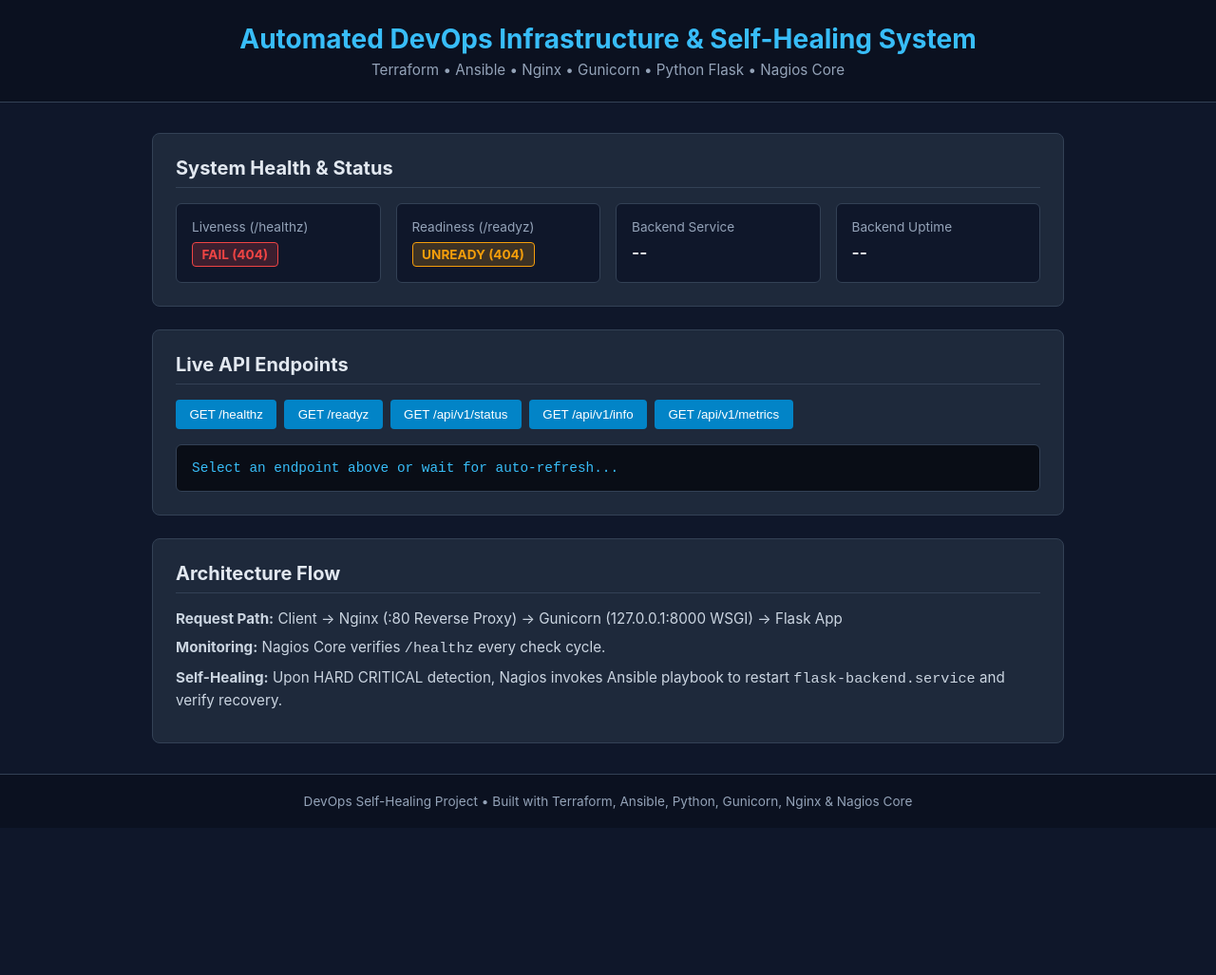
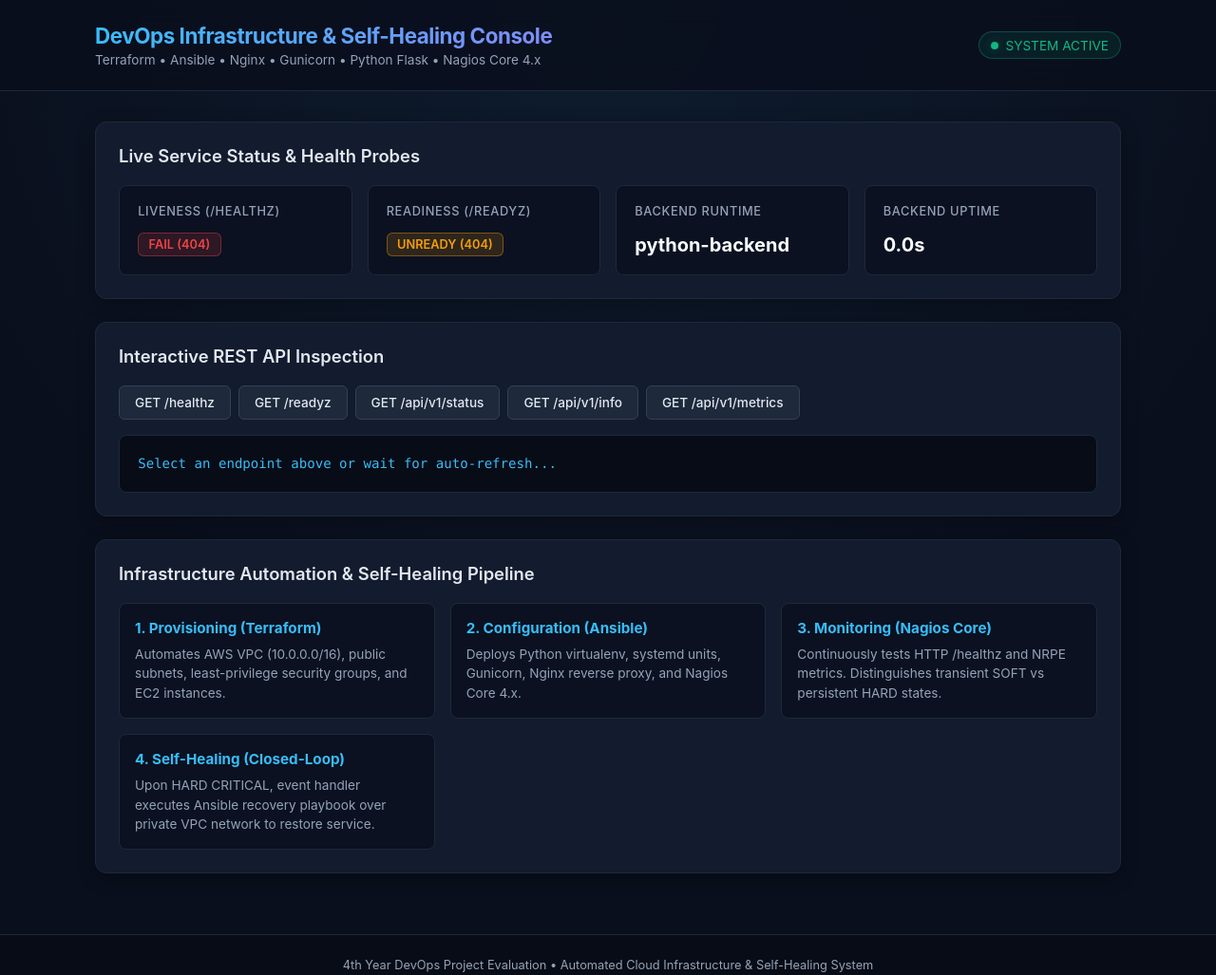
Before and after one commit to ojaswi1234/aws_monitoring_terraform, a plain HTML site: page frontend/index.html in a window 1280 px wide. Shown: the whole page at 95% size. Before the commit the page ends 872 px from the top, so only its background shows below. Drawn offline with Linux system fonts and the light colour scheme; no server answers.

Commit message:
docs: add 4th-year devops viva defense guide and polish cloud dashboard ui

```diff
--- a/frontend/css/style.css
+++ b/frontend/css/style.css
@@ -1,13 +1,17 @@
 :root {
-    --bg-primary: #0f172a;
-    --bg-card: #1e293b;
+    --bg-primary: #0a0f1d;
+    --bg-card: #131b2e;
+    --bg-card-hover: #1a243d;
     --text-primary: #f8fafc;
     --text-muted: #94a3b8;
     --accent-blue: #38bdf8;
-    --accent-green: #22c55e;
+    --accent-cyan: #06b6d4;
+    --accent-green: #10b981;
     --accent-red: #ef4444;
     --accent-amber: #f59e0b;
-    --border-color: #334155;
+    --border-color: #1e293b;
+    --border-highlight: #334155;
+    --glow-green: rgba(16, 185, 129, 0.25);
 }
 
 * {
@@ -17,35 +21,80 @@
 }
 
 body {
-    font-family: -apple-system, BlinkMacSystemFont, "Segoe UI", Roboto, Helvetica, Arial, sans-serif;
+    font-family: -apple-system, BlinkMacSystemFont, "Segoe UI", Roboto, "Inter", sans-serif;
     background-color: var(--bg-primary);
     color: var(--text-primary);
     min-height: 100vh;
     display: flex;
     flex-direction: column;
+    background-image: radial-gradient(circle at 50% 0%, rgba(56, 189, 248, 0.08) 0%, transparent 60%);
 }
 
 header {
-    background-color: #0b1120;
+    background-color: rgba(10, 15, 29, 0.85);
+    backdrop-filter: blur(12px);
     border-bottom: 1px solid var(--border-color);
     padding: 1.5rem 1rem;
-    text-align: center;
+    position: sticky;
+    top: 0;
+    z-index: 100;
 }
 
-header h1 {
-    font-size: 1.75rem;
-    color: var(--accent-blue);
-    margin-bottom: 0.35rem;
+.header-container {
+    max-width: 1080px;
+    margin: 0 auto;
+    display: flex;
+    justify-content: space-between;
+    align-items: center;
+    flex-wrap: wrap;
+    gap: 1rem;
+}
+
+.brand-title {
+    font-size: 1.4rem;
+    font-weight: 700;
+    letter-spacing: -0.02em;
+    background: linear-gradient(135deg, #38bdf8 0%, #818cf8 100%);
+    -webkit-background-clip: text;
+    -webkit-text-fill-color: transparent;
+}
+
+.header-status-indicator {
+    display: flex;
+    align-items: center;
+    gap: 0.5rem;
+    font-size: 0.85rem;
+    color: var(--accent-green);
+    background: rgba(16, 185, 129, 0.1);
+    border: 1px solid rgba(16, 185, 129, 0.3);
+    padding: 0.35rem 0.75rem;
+    border-radius: 9999px;
+}
+
+.pulse-dot {
+    width: 8px;
+    height: 8px;
+    background-color: var(--accent-green);
+    border-radius: 50%;
+    box-shadow: 0 0 8px var(--accent-green);
+    animation: pulse 2s infinite;
+}
+
+@keyframes pulse {
+    0% { transform: scale(0.95); box-shadow: 0 0 0 0 rgba(16, 185, 129, 0.7); }
+    70% { transform: scale(1); box-shadow: 0 0 0 6px rgba(16, 185, 129, 0); }
+    100% { transform: scale(0.95); box-shadow: 0 0 0 0 rgba(16, 185, 129, 0); }
 }
 
 .subtitle {
     color: var(--text-muted);
-    font-size: 0.95rem;
+    font-size: 0.85rem;
+    margin-top: 0.25rem;
 }
 
 .dashboard-container {
-    max-width: 960px;
-    width: 95%;
+    max-width: 1080px;
+    width: 92%;
     margin: 2rem auto;
     flex: 1;
     display: flex;
@@ -56,69 +105,86 @@ header h1 {
 .card {
     background-color: var(--bg-card);
     border: 1px solid var(--border-color);
-    border-radius: 8px;
+    border-radius: 12px;
     padding: 1.5rem;
+    box-shadow: 0 4px 20px -2px rgba(0, 0, 0, 0.4);
+    transition: border-color 0.2s ease;
+}
+
+.card:hover {
+    border-color: var(--border-highlight);
 }
 
 .card h2 {
-    font-size: 1.25rem;
-    margin-bottom: 1rem;
+    font-size: 1.15rem;
+    font-weight: 600;
+    margin-bottom: 1.25rem;
     color: #e2e8f0;
-    border-bottom: 1px solid var(--border-color);
-    padding-bottom: 0.5rem;
+    display: flex;
+    align-items: center;
+    gap: 0.5rem;
 }
 
 .status-grid {
     display: grid;
-    grid-template-columns: repeat(auto-fit, minmax(200px, 1fr));
+    grid-template-columns: repeat(auto-fit, minmax(220px, 1fr));
     gap: 1rem;
 }
 
 .status-item {
-    background-color: #0f172a;
-    padding: 1rem;
-    border-radius: 6px;
+    background-color: #0b1120;
+    padding: 1.2rem;
+    border-radius: 8px;
     border: 1px solid var(--border-color);
     display: flex;
     flex-direction: column;
-    gap: 0.5rem;
+    justify-content: space-between;
+    min-height: 95px;
 }
 
 .status-item .label {
-    font-size: 0.85rem;
+    font-size: 0.8rem;
+    font-weight: 500;
     color: var(--text-muted);
+    text-transform: uppercase;
+    letter-spacing: 0.05em;
 }
 
 .status-item .value {
-    font-size: 1.1rem;
-    font-weight: 600;
+    font-size: 1.25rem;
+    font-weight: 700;
+    color: var(--text-primary);
+    margin-top: 0.35rem;
 }
 
 .badge {
-    display: inline-block;
-    padding: 0.25rem 0.6rem;
-    border-radius: 4px;
-    font-size: 0.85rem;
-    font-weight: bold;
+    display: inline-flex;
+    align-items: center;
+    gap: 0.35rem;
+    padding: 0.25rem 0.65rem;
+    border-radius: 6px;
+    font-size: 0.8rem;
+    font-weight: 600;
     width: fit-content;
+    margin-top: 0.4rem;
 }
 
 .badge.ok {
-    background-color: rgba(34, 197, 94, 0.2);
+    background-color: rgba(16, 185, 129, 0.15);
     color: var(--accent-green);
-    border: 1px solid var(--accent-green);
+    border: 1px solid rgba(16, 185, 129, 0.4);
 }
 
 .badge.fail {
-    background-color: rgba(239, 68, 68, 0.2);
+    background-color: rgba(239, 68, 68, 0.15);
     color: var(--accent-red);
-    border: 1px solid var(--accent-red);
+    border: 1px solid rgba(239, 68, 68, 0.4);
 }
 
 .badge.warn {
-    background-color: rgba(245, 158, 11, 0.2);
+    background-color: rgba(245, 158, 11, 0.15);
     color: var(--accent-amber);
-    border: 1px solid var(--accent-amber);
+    border: 1px solid rgba(245, 158, 11, 0.4);
 }
 
 .button-group {
@@ -129,45 +195,71 @@ header h1 {
 }
 
 .btn {
-    background-color: #0284c7;
-    color: white;
-    border: none;
-    padding: 0.5rem 0.9rem;
-    border-radius: 4px;
+    background-color: #1e293b;
+    color: #e2e8f0;
+    border: 1px solid var(--border-highlight);
+    padding: 0.55rem 1rem;
+    border-radius: 6px;
     cursor: pointer;
+    font-size: 0.85rem;
     font-weight: 500;
-    transition: background-color 0.2s;
+    transition: all 0.2s;
+    font-family: inherit;
 }
 
 .btn:hover {
-    background-color: #0369a1;
+    background-color: #38bdf8;
+    color: #0f172a;
+    border-color: #38bdf8;
+    box-shadow: 0 0 12px rgba(56, 189, 248, 0.3);
 }
 
 .json-viewer {
-    background-color: #090d16;
+    background-color: #080c16;
     border: 1px solid var(--border-color);
-    border-radius: 6px;
-    padding: 1rem;
-    font-family: monospace;
-    font-size: 0.9rem;
+    border-radius: 8px;
+    padding: 1.2rem;
+    font-family: "Consolas", "Monaco", "Courier New", monospace;
+    font-size: 0.88rem;
     color: #38bdf8;
     overflow-x: auto;
     white-space: pre-wrap;
-    max-height: 250px;
+    max-height: 280px;
+    line-height: 1.5;
 }
 
-.architecture-info p {
+.architecture-grid {
+    display: grid;
+    grid-template-columns: repeat(auto-fit, minmax(280px, 1fr));
+    gap: 1rem;
+    margin-top: 0.5rem;
+}
+
+.arch-node {
+    background: #0b1120;
+    border: 1px solid var(--border-color);
+    border-radius: 8px;
+    padding: 1rem;
+}
+
+.arch-node h3 {
+    font-size: 0.95rem;
+    color: var(--accent-blue);
     margin-bottom: 0.5rem;
-    font-size: 0.95rem;
+}
+
+.arch-node p {
+    font-size: 0.85rem;
+    color: var(--text-muted);
     line-height: 1.5;
-    color: #cbd5e1;
 }
 
 footer {
     text-align: center;
-    padding: 1.25rem;
-    background-color: #0b1120;
+    padding: 1.5rem;
+    background-color: #080c16;
     color: var(--text-muted);
-    font-size: 0.85rem;
+    font-size: 0.8rem;
     border-top: 1px solid var(--border-color);
+    margin-top: 2rem;
 }
--- a/frontend/index.html
+++ b/frontend/index.html
@@ -3,20 +3,27 @@
 <head>
     <meta charset="UTF-8">
     <meta name="viewport" content="width=device-width, initial-scale=1.0">
-    <title>DevOps Self-Healing System Dashboard</title>
+    <title>DevOps Infrastructure & Self-Healing Console</title>
     <link rel="stylesheet" href="css/style.css">
 </head>
 <body>
     <header>
         <div class="header-container">
-            <h1>Automated DevOps Infrastructure & Self-Healing System</h1>
-            <p class="subtitle">Terraform &bull; Ansible &bull; Nginx &bull; Gunicorn &bull; Python Flask &bull; Nagios Core</p>
+            <div>
+                <div class="brand-title">DevOps Infrastructure & Self-Healing Console</div>
+                <p class="subtitle">Terraform &bull; Ansible &bull; Nginx &bull; Gunicorn &bull; Python Flask &bull; Nagios Core 4.x</p>
+            </div>
+            <div class="header-status-indicator">
+                <span class="pulse-dot"></span>
+                <span>SYSTEM ACTIVE</span>
+            </div>
         </div>
     </header>
 
     <main class="dashboard-container">
+        <!-- Status Overview Card -->
         <section class="card status-overview">
-            <h2>System Health & Status</h2>
+            <h2>Live Service Status & Health Probes</h2>
             <div class="status-grid">
                 <div class="status-item" id="card-liveness">
                     <span class="label">Liveness (/healthz)</span>
@@ -27,18 +34,19 @@
                     <span class="badge" id="readiness-badge">Checking...</span>
                 </div>
                 <div class="status-item" id="card-service">
-                    <span class="label">Backend Service</span>
-                    <span class="value" id="service-name">--</span>
+                    <span class="label">Backend Runtime</span>
+                    <span class="value" id="service-name">python-backend</span>
                 </div>
                 <div class="status-item" id="card-uptime">
                     <span class="label">Backend Uptime</span>
-                    <span class="value" id="uptime-val">--</span>
+                    <span class="value" id="uptime-val">0.0s</span>
                 </div>
             </div>
         </section>
 
+        <!-- API Interactive Explorer -->
         <section class="card api-inspection">
-            <h2>Live API Endpoints</h2>
+            <h2>Interactive REST API Inspection</h2>
             <div class="button-group">
                 <button class="btn" onclick="fetchEndpoint('/healthz')">GET /healthz</button>
                 <button class="btn" onclick="fetchEndpoint('/readyz')">GET /readyz</button>
@@ -49,16 +57,32 @@
             <pre class="json-viewer" id="json-output">Select an endpoint above or wait for auto-refresh...</pre>
         </section>
 
+        <!-- DevOps Architecture Pipeline -->
         <section class="card architecture-info">
-            <h2>Architecture Flow</h2>
-            <p><strong>Request Path:</strong> Client &rarr; Nginx (:80 Reverse Proxy) &rarr; Gunicorn (127.0.0.1:8000 WSGI) &rarr; Flask App</p>
-            <p><strong>Monitoring:</strong> Nagios Core verifies <code>/healthz</code> every check cycle.</p>
-            <p><strong>Self-Healing:</strong> Upon HARD CRITICAL detection, Nagios invokes Ansible playbook to restart <code>flask-backend.service</code> and verify recovery.</p>
+            <h2>Infrastructure Automation & Self-Healing Pipeline</h2>
+            <div class="architecture-grid">
+                <div class="arch-node">
+                    <h3>1. Provisioning (Terraform)</h3>
+                    <p>Automates AWS VPC (10.0.0.0/16), public subnets, least-privilege security groups, and EC2 instances.</p>
+                </div>
+                <div class="arch-node">
+                    <h3>2. Configuration (Ansible)</h3>
+                    <p>Deploys Python virtualenv, systemd units, Gunicorn, Nginx reverse proxy, and Nagios Core 4.x.</p>
+                </div>
+                <div class="arch-node">
+                    <h3>3. Monitoring (Nagios Core)</h3>
+                    <p>Continuously tests HTTP /healthz and NRPE metrics. Distinguishes transient SOFT vs persistent HARD states.</p>
+                </div>
+                <div class="arch-node">
+                    <h3>4. Self-Healing (Closed-Loop)</h3>
+                    <p>Upon HARD CRITICAL, event handler executes Ansible recovery playbook over private VPC network to restore service.</p>
+                </div>
+            </div>
         </section>
     </main>
 
     <footer>
-        <p>DevOps Self-Healing Project &bull; Built with Terraform, Ansible, Python, Gunicorn, Nginx & Nagios Core</p>
+        <p>4th Year DevOps Project Evaluation &bull; Automated Cloud Infrastructure & Self-Healing System</p>
     </footer>
 
     <script src="js/app.js"></script>
```
Also changed, not shown: 1 other file.
